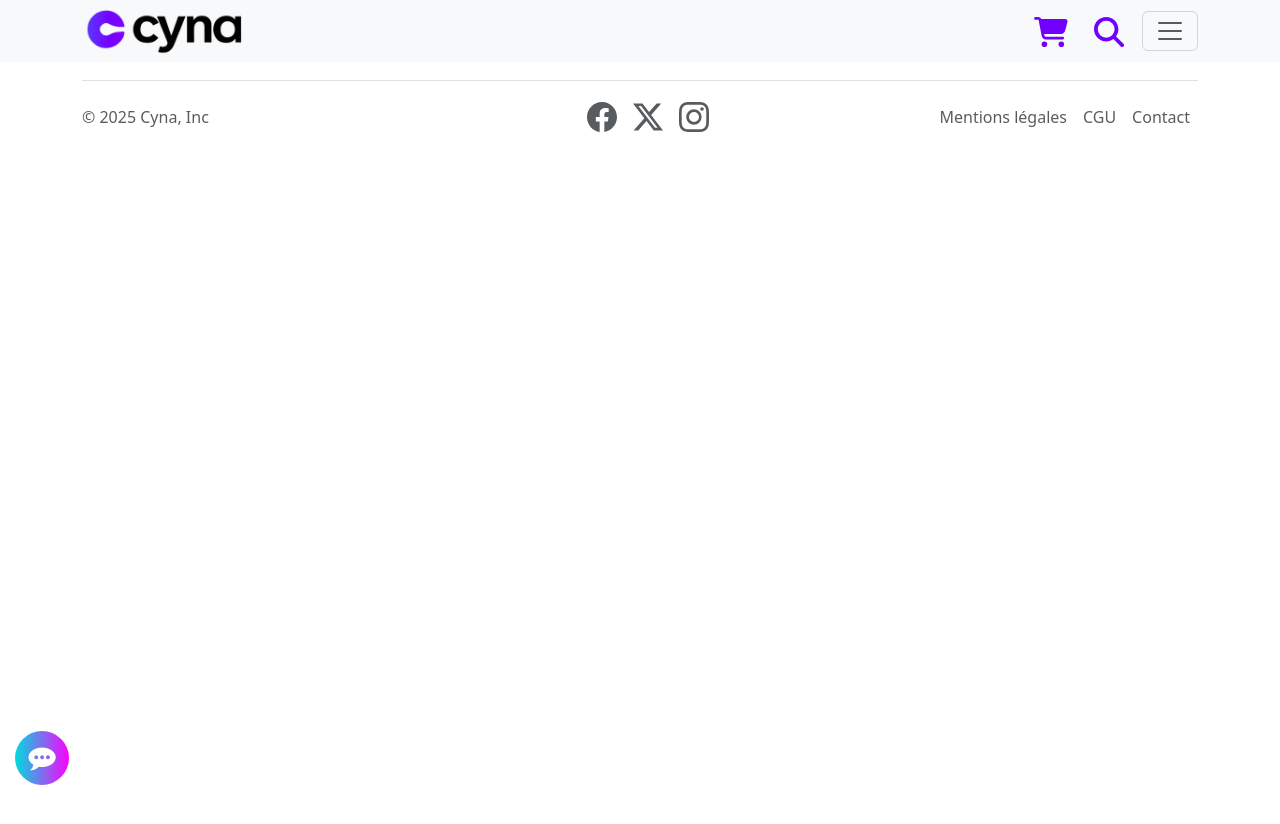
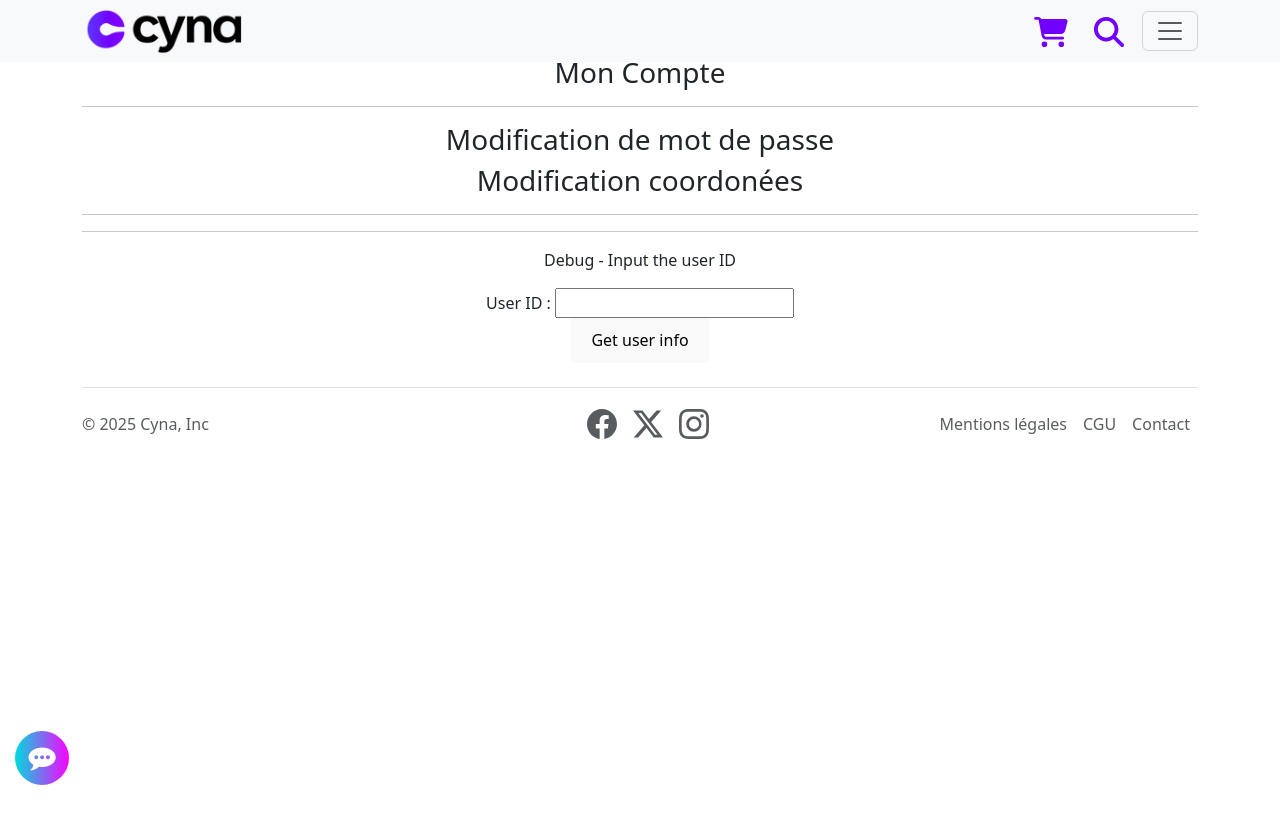
Before and after one commit to mliebaut/JohnCyna, a Vue app in the folder Cyna-Front/: page /account1 in a window 1280 px wide. Shown: the top 824 px of the page. Built offline with nearby package versions, Linux system fonts and the light colour scheme.

Commit message:
Creation d'une page de compte par Thomas

```diff
--- a/Cyna-Front/src/functions/functions.ts
+++ b/Cyna-Front/src/functions/functions.ts
@@ -14,6 +14,7 @@ export async function ping_server(){
 
 export async function find_user_by_id(user_id : number){
     try {
+        if(user_id == null){console.log("No User Info Given."); return;}
         const response = await fetch(Serv_Url + "/user/searchById", {
             method: "POST",
             headers: {'Content-Type': 'application/json'},
--- a/Cyna-Front/src/router/index.ts
+++ b/Cyna-Front/src/router/index.ts
@@ -102,7 +102,12 @@ const routes = [
     {
         path: '/account',
         name: 'UserAccount',
-        component: () => import('../views/UserAccount.vue'),
+        component: () => import('../views/Account/UserAccount.vue'),
+    },
+    {
+        path: '/account1',
+        name: 'Account',
+        component: () => import('../views/Account/AccountView.vue'),
     },
     {
         path: '/backoffice',
--- /dev/null
+++ b/Cyna-Front/src/views/Account/AccountView.vue
@@ -0,0 +1,65 @@
+<script setup lang="ts">
+
+
+import {find_user_by_id} from "@/functions/functions.ts";
+import {onMounted, ref} from "vue";
+
+const myUserInfo = ref()
+onMounted(async () => {
+  // await getMyUserInfo()
+})
+
+async function getMyUserInfo() {
+  myUserInfo.value = await find_user_by_id(user_id.value);
+}
+
+const user_id = ref()
+</script>
+
+<template>
+  <div class="container">
+    <h3>Mon Compte</h3>
+    <div v-if="user_id">
+
+      <div>
+        Nom :
+        {{ myUserInfo.firstName }}
+      </div>
+      <div>
+        Prénom :
+        {{ myUserInfo.lastName }}
+      </div>
+      <div>
+        Email :
+        {{ myUserInfo.email }}
+      </div>
+      <div>
+        Entreprises :
+      </div>
+      <div>
+        Adresse :
+      </div>
+    </div>
+    <hr>
+    <h3>Modification de mot de passe</h3>
+    <h3>Modification coordonées</h3>
+    <hr>
+    <div>
+      <hr>
+      <p>
+        Debug - Input the user ID
+      </p>
+      <div>
+        <div>
+          User ID :
+          <input v-model="user_id" type="number">
+        </div>
+      </div>
+      <button @click="getMyUserInfo">Get user info</button>
+    </div>
+  </div>
+</template>
+
+<style scoped>
+
+</style>
```
